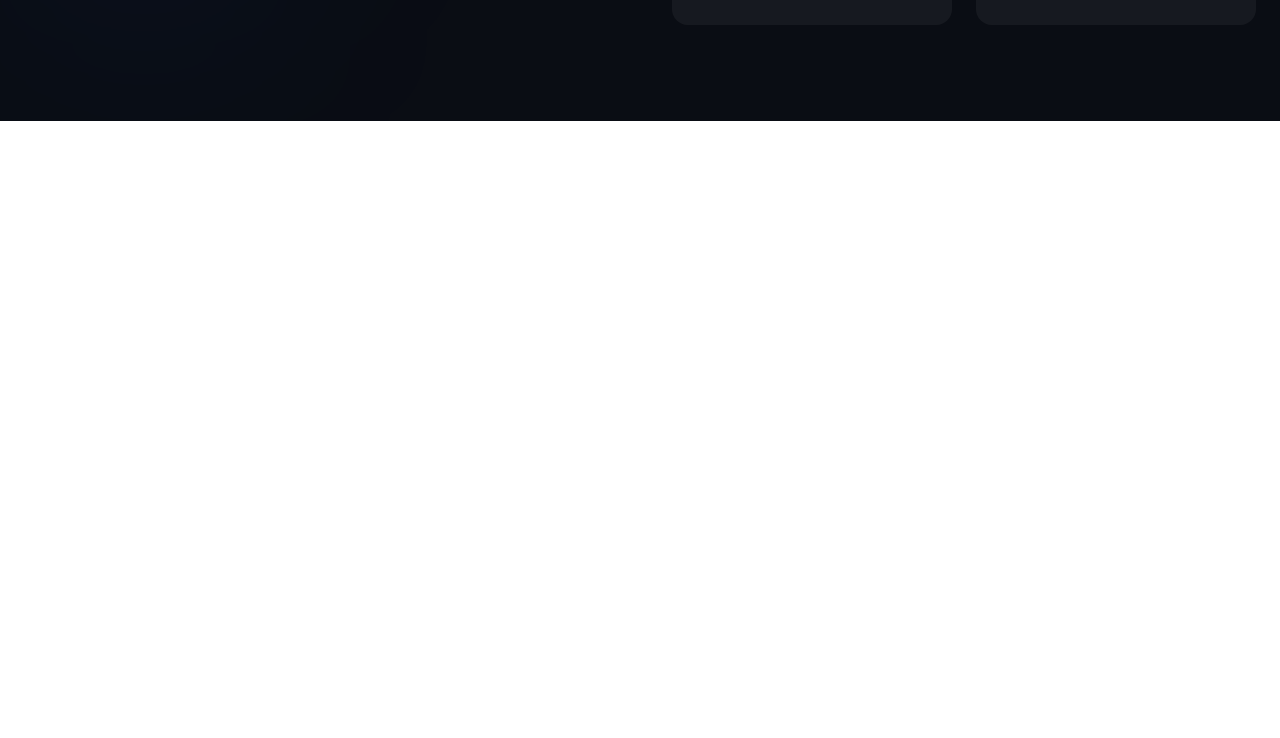
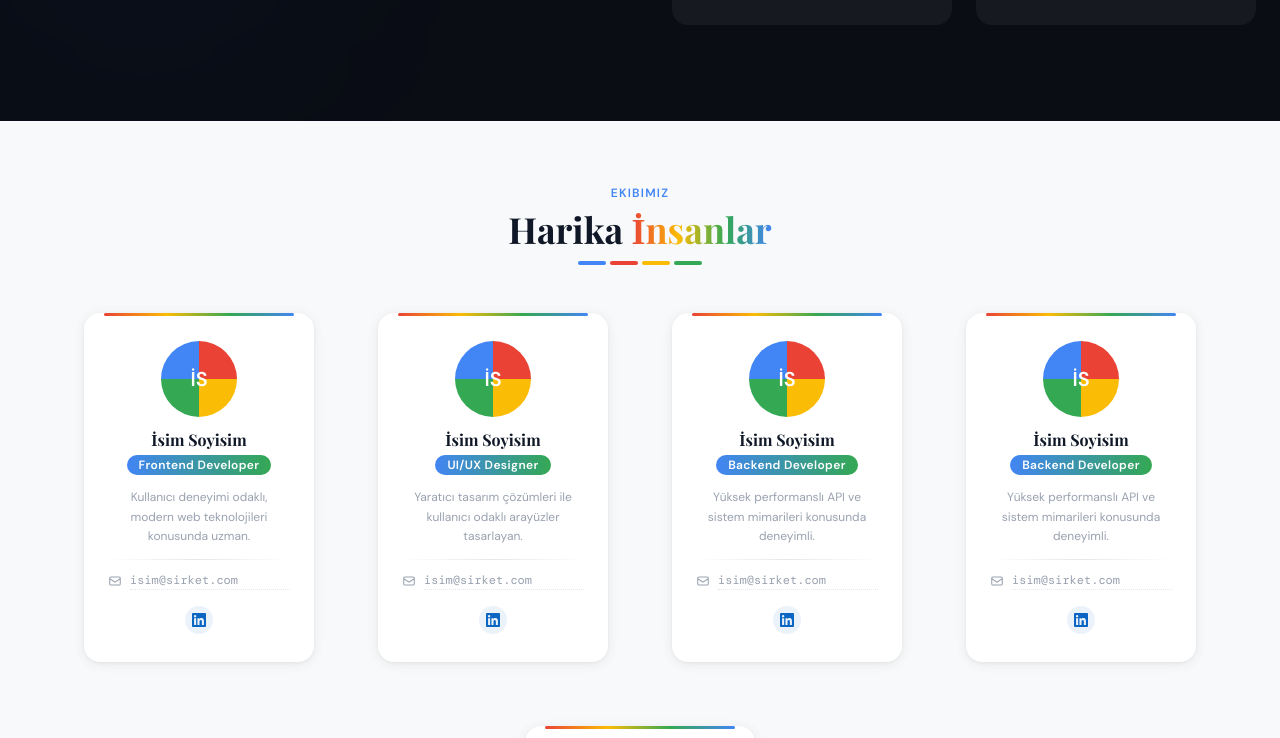
Before and after one commit to GDGonCampusMarmara/official-website, a React (Vite) app: page / in a window 1280 px wide. Shown: the part 1374-2112 px from the top of the page. Before the commit the page ends 1495 px from the top, so only its background shows below. Built offline with nearby package versions, Linux system fonts and the light colour scheme.

Commit message:
Team-section was added to app.jsx and feat: added Team section component with Google-themed cards

```diff
--- a/src/App.jsx
+++ b/src/App.jsx
@@ -1,6 +1,7 @@
 import Header from "./components/header";
 import Hero from "./sections/hero";
 import About from "./sections/about";
+import Team from "./sections/team";
 function App() {
   return (
     <>
@@ -8,6 +9,7 @@ function App() {
         <Header />
         <Hero />
         <About />
+        <Team />
       </div>
     </>
   );
--- /dev/null
+++ b/src/sections/team.jsx
@@ -0,0 +1,264 @@
+import { useState } from "react";
+
+// ─── Team ───────────────────────────────────────────
+
+const MEMBERS = [
+  {
+    id: 1,
+    name: "İsim Soyisim",
+    title: "Frontend Developer",
+    description: "Kullanıcı deneyimi odaklı, modern web teknolojileri konusunda uzman.",
+    email: "isim@sirket.com",
+    linkedin: "#",
+    photo: null,
+  },
+  {
+    id: 2,
+    name: "İsim Soyisim",
+    title: "UI/UX Designer",
+    description: "Yaratıcı tasarım çözümleri ile kullanıcı odaklı arayüzler tasarlayan.",
+    email: "isim@sirket.com",
+    linkedin: "#",
+    photo: null,
+  },
+  {
+    id: 3,
+    name: "İsim Soyisim",
+    title: "Backend Developer",
+    description: "Yüksek performanslı API ve sistem mimarileri konusunda deneyimli.",
+    email: "isim@sirket.com",
+    linkedin: "#",
+    photo: null,
+  },
+    {
+    id: 4,
+    name: "İsim Soyisim",
+    title: "Backend Developer",
+    description: "Yüksek performanslı API ve sistem mimarileri konusunda deneyimli.",
+    email: "isim@sirket.com",
+    linkedin: "#",
+    photo: null,
+  },
+      {
+    id: 5,
+    name: "İsim Soyisim",
+    title: "Backend Developer",
+    description: "Yüksek performanslı API ve sistem mimarileri konusunda deneyimli.",
+    email: "isim@sirket.com",
+    linkedin: "#",
+    photo: null,
+  },
+];
+// ─────────────────────────────────────────────────────────────────────────────
+
+const GOOGLE_COLORS = ["#4285F4", "#EA4335", "#FBBC05", "#34A853"];
+
+const googleConicGradient = `conic-gradient(
+  #EA4335 0deg 90deg,
+  #FBBC05 90deg 180deg,
+  #34A853 180deg 270deg,
+  #4285F4 270deg 360deg
+)`;
+
+const googleBoxShadow = `
+  -7px -7px 0px 2px #EA4335,
+   7px -7px 0px 2px #4285F4,
+  -7px  7px 0px 2px #FBBC05,
+   7px  7px 0px 6px #34A853,
+   0px  0px 24px 4px rgba(66,133,244,0.12)
+`;
+
+const SOCIALS = [
+  {
+    key: "linkedin",
+    color: "#0A66C2",
+    icon: (
+      <path d="M20.447 20.452h-3.554v-5.569c0-1.328-.027-3.037-1.852-3.037-1.853 0-2.136 1.445-2.136 2.939v5.667H9.351V9h3.414v1.561h.046c.477-.9 1.637-1.85 3.37-1.85 3.601 0 4.267 2.37 4.267 5.455v6.286zM5.337 7.433a2.062 2.062 0 01-2.063-2.065 2.064 2.064 0 112.063 2.065zm1.782 13.019H3.555V9h3.564v11.452zM22.225 0H1.771C.792 0 0 .774 0 1.729v20.542C0 23.227.792 24 1.771 24h20.451C23.2 24 24 23.227 24 22.271V1.729C24 .774 23.2 0 22.222 0h.003z" />
+    ),
+  },
+];
+
+function GoogleAvatar({ photo, name }) {
+  const initials = name
+    .split(" ")
+    .map((w) => w[0])
+    .join("")
+    .slice(0, 2)
+    .toUpperCase();
+
+  return (
+    <div
+      className="rounded-full p-[3px]"
+      style={{ background: googleConicGradient, width: 76, height: 76 }}
+    >
+      <div className="w-full h-full rounded-full overflow-hidden bg-white flex items-center justify-center">
+        {photo ? (
+          <img src={photo} alt={name} className="w-full h-full object-cover" />
+        ) : (
+          <div
+            className="w-full h-full flex items-center justify-center text-white text-xl font-bold select-none"
+            style={{ background: googleConicGradient }}
+          >
+            {initials}
+          </div>
+        )}
+      </div>
+    </div>
+  );
+}
+
+function TeamCard({ member }) {
+  const [hovered, setHovered] = useState(false);
+
+  return (
+    <div
+      className="relative bg-white rounded-2xl px-6 py-7 flex flex-col items-center gap-3"
+      style={{
+        width: 230,
+        transition:
+          "box-shadow 0.35s cubic-bezier(0.34,1.56,0.64,1), transform 0.35s cubic-bezier(0.34,1.56,0.64,1)",
+        boxShadow: hovered
+          ? googleBoxShadow
+          : "0 2px 12px 0 rgba(60,64,67,0.09), 0 1px 3px 0 rgba(60,64,67,0.06)",
+        transform: hovered ? "translateY(-5px) scale(1.02)" : "translateY(0) scale(1)",
+      }}
+      onMouseEnter={() => setHovered(true)}
+      onMouseLeave={() => setHovered(false)}
+    >
+      {/* cards top colors */}
+      <div className="absolute top-0 left-5 right-5 h-[3px] rounded-full overflow-hidden">
+        <div
+          className="h-full w-full"
+          style={{
+            background:
+              "linear-gradient(90deg, #EA4335 0%, #FBBC05 33%, #34A853 66%, #4285F4 100%)",
+          }}
+        />
+      </div>
+
+      {/* pho. */}
+      <GoogleAvatar photo={member.photo} name={member.name} />
+
+      {/* name */}
+      <div className="text-center">
+        <h3
+          className="text-gray-900 font-bold text-base leading-snug"
+          style={{ fontFamily: "'Playfair Display', serif" }}
+        >
+          {member.name}
+        </h3>
+        <span
+          className="inline-block mt-1 text-white text-xs font-semibold px-3 py-0.5 rounded-full"
+          style={{
+            background: "linear-gradient(90deg, #4285F4, #34A853)",
+            letterSpacing: "0.03em",
+            fontFamily: "'DM Sans', sans-serif",
+          }}
+        >
+          {member.title}
+        </span>
+      </div>
+
+      {/* explain */}
+      <p
+        className="text-center text-gray-400 text-xs leading-relaxed"
+        style={{ fontFamily: "'DM Sans', sans-serif" }}
+      >
+        {member.description}
+      </p>
+
+      <div className="w-full h-px bg-gradient-to-r from-transparent via-gray-200 to-transparent" />
+
+      {/* mail */}
+      <div className="flex items-center gap-2 w-full group/email">
+        <svg
+          className="w-3.5 h-3.5 text-gray-400 group-hover/email:text-blue-500 transition-colors flex-shrink-0"
+          fill="none"
+          stroke="currentColor"
+          viewBox="0 0 24 24"
+        >
+          <path
+            strokeLinecap="round"
+            strokeLinejoin="round"
+            strokeWidth={1.8}
+            d="M3 8l7.89 5.26a2 2 0 002.22 0L21 8M5 19h14a2 2 0 002-2V7a2 2 0 00-2-2H5a2 2 0 00-2 2v10a2 2 0 002 2z"
+          />
+        </svg>
+        <span
+          className="text-xs text-gray-400 border-b border-dotted border-gray-200 pb-px w-full group-hover/email:border-blue-300 transition-colors"
+          style={{ fontFamily: "'DM Mono', monospace" }}
+        >
+          {member.email}
+        </span>
+      </div>
+
+      {/* social media */}
+      <div className="flex gap-2 mt-1">
+        {SOCIALS.map((s) => (
+          <a
+            key={s.key}
+            href={member[s.key] || "#"}
+            target="_blank"
+            rel="noreferrer"
+            className="w-7 h-7 rounded-full flex items-center justify-center transition-transform duration-200 hover:scale-110 active:scale-95"
+            style={{ background: s.color + "15", color: s.color }}
+          >
+            <svg className="w-3.5 h-3.5" fill="currentColor" viewBox="0 0 24 24">
+              {s.icon}
+            </svg>
+          </a>
+        ))}
+      </div>
+    </div>
+  );
+}
+
+export default function Team() {
+  return (
+    <section
+      className="min-h-screen w-full py-16 px-6"
+      style={{ backgroundColor: "#f8f9fa", fontFamily: "'DM Sans', sans-serif" }}
+    >
+      <style>{`
+        @import url('https://fonts.googleapis.com/css2?family=Playfair+Display:wght@700&family=DM+Sans:wght@400;500;600&family=DM+Mono&display=swap');
+      `}</style>
+
+      {/* h1 */}
+      <div className="text-center mb-12">
+        <p
+          className="text-xs font-semibold tracking-widest uppercase mb-2"
+          style={{ color: "#4285F4" }}
+        >
+          Ekibimiz
+        </p>
+        <h2
+          className="text-4xl font-bold text-gray-900"
+          style={{ fontFamily: "'Playfair Display', serif" }}
+        >
+          Harika{" "}
+          <span
+            style={{
+              background: "linear-gradient(90deg, #EA4335, #FBBC05, #34A853, #4285F4)",
+              WebkitBackgroundClip: "text",
+              WebkitTextFillColor: "transparent",
+            }}
+          >
+            İnsanlar
+          </span>
+        </h2>
+        <div className="flex justify-center gap-1 mt-3">
+          {GOOGLE_COLORS.map((c, i) => (
+            <div key={i} className="w-7 h-1 rounded-full" style={{ background: c }} />
+          ))}
+        </div>
+      </div>
+
+      {/* cards */}
+      <div className="max-w-screen-xl mx-auto flex flex-wrap justify-center gap-16">
+        {MEMBERS.map((member) => (
+          <TeamCard key={member.id} member={member} />
+        ))}
+      </div>
+    </section>
+  );
+}
```
